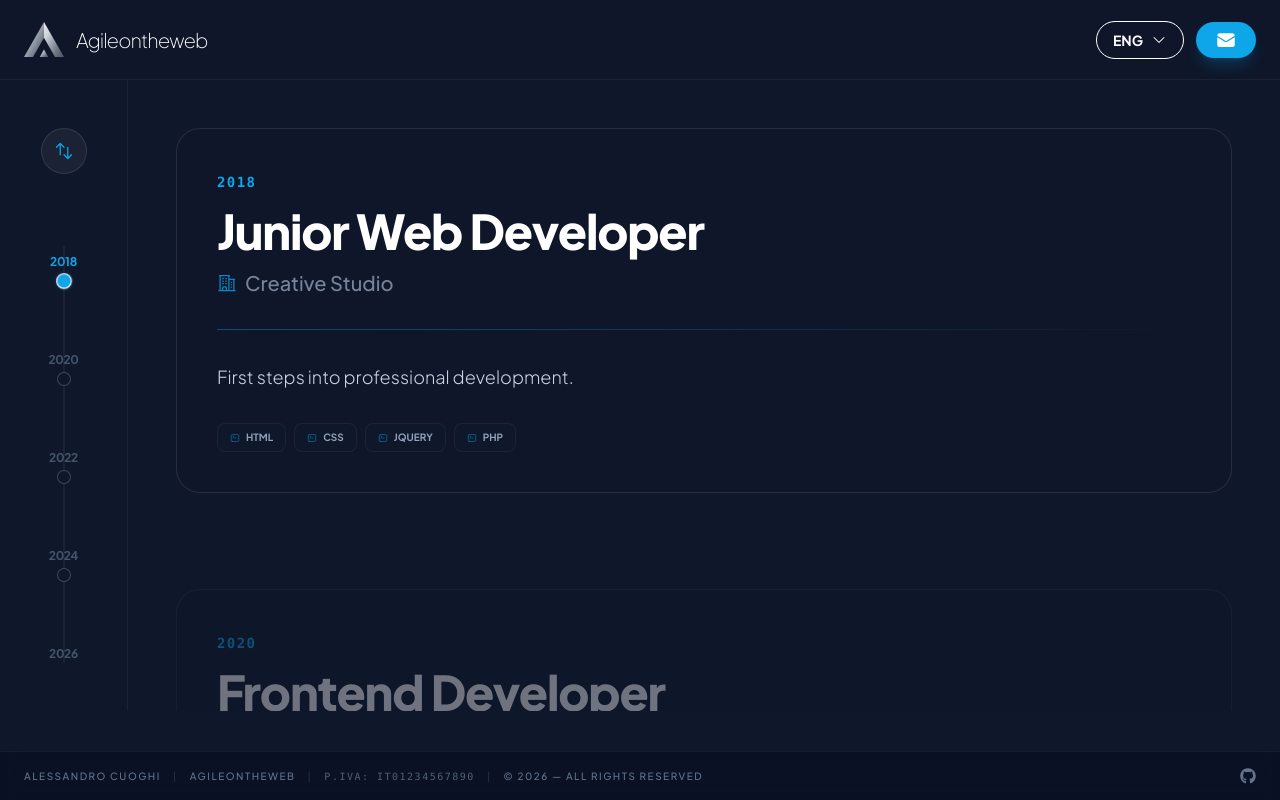
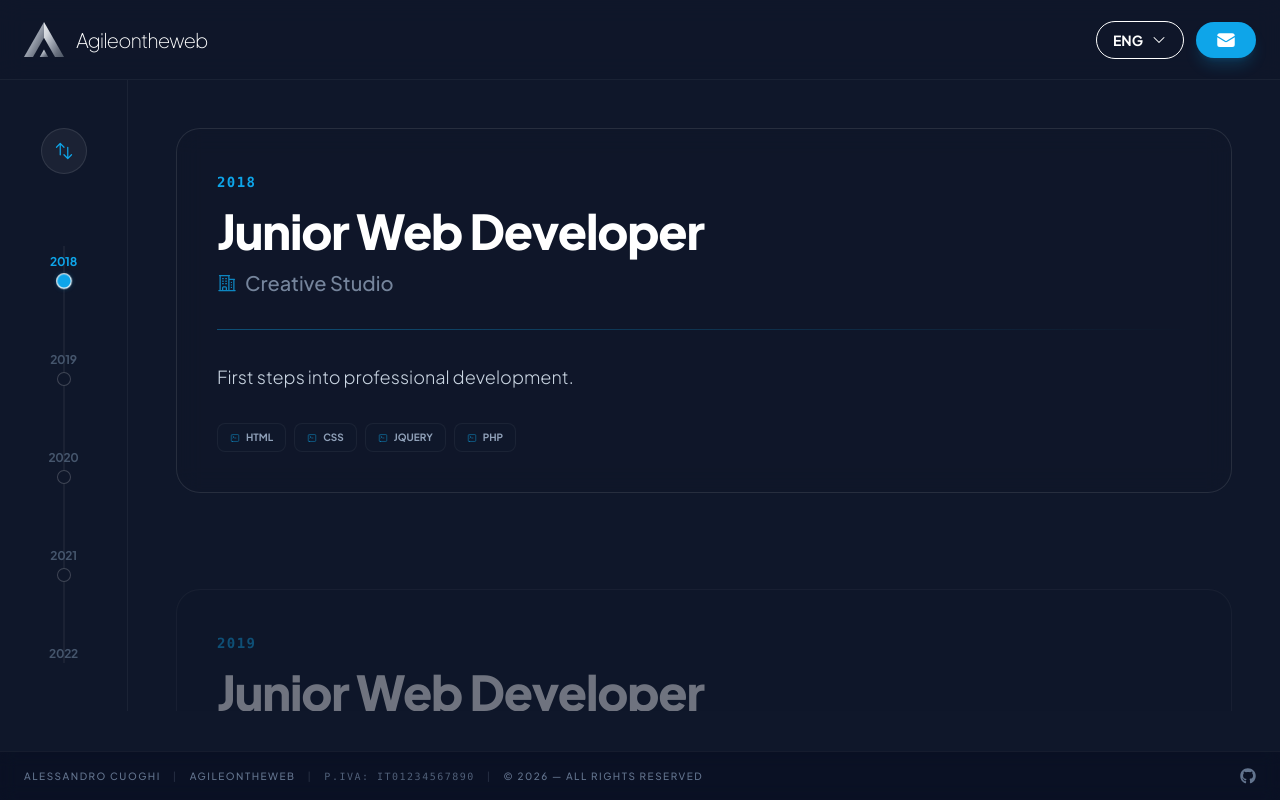
Before and after one commit to agileontheweb/curriculum-react, a React (Vite) app: page / in a window 1280 px wide. Built offline with nearby package versions, Linux system fonts and the light colour scheme.

Commit message:
aggiunto dati a caso per allungare la timeline

```diff
--- a/src/data.js
+++ b/src/data.js
@@ -9,6 +9,14 @@ export const experiences = [
   },
   {
     id: 2,
+    year: "2019",
+    company: "Digital Agency",
+    videoId: "def67890",
+    projectUrl: "https://example.com",
+    skills: ["React", "SASS", "Firebase"]
+  },
+  {
+    id: 3,
     year: "2020",
     company: "Digital Agency",
     videoId: "def67890",
@@ -16,7 +24,15 @@ export const experiences = [
     skills: ["React", "SASS", "Firebase"]
   },
   {
-    id: 3,
+    id: 4,
+    year: "2021",
+    company: "Digital Agency",
+    videoId: "def67890",
+    projectUrl: "https://example.com",
+    skills: ["React", "SASS", "Firebase"]
+  },
+  {
+    id: 5,
     year: "2022",
     company: "Web Solutions",
     videoId: "ghi11223",
@@ -24,7 +40,7 @@ export const experiences = [
     skills: ["Vue.js", "Node.js", "MongoDB"]
   },
   {
-    id: 4,
+    id: 6,
     year: "2024",
     company: "Tech Innovation",
     videoId: "jkl44556",
@@ -32,7 +48,7 @@ export const experiences = [
     skills: ["Next.js", "TypeScript", "Prisma"]
   },
   {
-    id: 15, // Quello originale
+    id: 7,
     year: "2026",
     company: "AgileOnTheWeb",
     videoId: "K9XDq270l40",
--- a/src/locales/en.json
+++ b/src/locales/en.json
@@ -18,10 +18,20 @@
       "description": "First steps into professional development.",
       "fullDescription": "I started by working on showcase websites and small e-commerce platforms, focusing on clean HTML code and cross-browser compatibility."
     },
+    "2019": {
+      "title": "Junior Web Developer",
+      "description": "I primi passi nello sviluppo professionale.",
+      "fullDescription": "Ho iniziato lavorando su siti vetrina e piccoli e-commerce, focalizzandomi sulla pulizia del codice HTML e sulla compatibilità cross-browser."
+    },
     "2020": {
       "title": "Frontend Developer",
       "description": "Transitioning towards modern Single Page Applications.",
       "fullDescription": "I specialized in React, managing application state and integrating REST APIs for dynamic dashboards."
+    },
+    "2021": {
+      "title": "Junior Web Developer",
+      "description": "I primi passi nello sviluppo professionale.",
+      "fullDescription": "Ho iniziato lavorando su siti vetrina e piccoli e-commerce, focalizzandomi sulla pulizia del codice HTML e sulla compatibilità cross-browser."
     },
     "2022": {
       "title": "Fullstack Web Engineer",
--- a/src/locales/es.json
+++ b/src/locales/es.json
@@ -18,10 +18,20 @@
       "description": "Primeros pasos en el desarrollo profesional.",
       "fullDescription": "Comencé trabajando en sitios web institucionales y pequeños e-commerce, enfocándome en la limpieza del código HTML y la compatibilidad entre navegadores."
     },
+    "2019": {
+      "title": "Junior Web Developer",
+      "description": "I primi passi nello sviluppo professionale.",
+      "fullDescription": "Ho iniziato lavorando su siti vetrina e piccoli e-commerce, focalizzandomi sulla pulizia del codice HTML e sulla compatibilità cross-browser."
+    },
     "2020": {
       "title": "Frontend Developer",
       "description": "Transición hacia las modernas Single Page Applications.",
       "fullDescription": "Me especialicé en React, gestionando el estado de las aplicaciones e integrando APIs REST para paneles de control dinámicos."
+    },
+    "2021": {
+      "title": "Junior Web Developer",
+      "description": "I primi passi nello sviluppo professionale.",
+      "fullDescription": "Ho iniziato lavorando su siti vetrina e piccoli e-commerce, focalizzandomi sulla pulizia del codice HTML e sulla compatibilità cross-browser."
     },
     "2022": {
       "title": "Fullstack Web Engineer",
--- a/src/locales/it.json
+++ b/src/locales/it.json
@@ -18,10 +18,20 @@
       "description": "I primi passi nello sviluppo professionale.",
       "fullDescription": "Ho iniziato lavorando su siti vetrina e piccoli e-commerce, focalizzandomi sulla pulizia del codice HTML e sulla compatibilità cross-browser."
     },
+    "2019": {
+      "title": "Junior Web Developer",
+      "description": "I primi passi nello sviluppo professionale.",
+      "fullDescription": "Ho iniziato lavorando su siti vetrina e piccoli e-commerce, focalizzandomi sulla pulizia del codice HTML e sulla compatibilità cross-browser."
+    },
     "2020": {
       "title": "Frontend Developer",
       "description": "Transizione verso le moderne Single Page Applications.",
       "fullDescription": "Mi sono specializzato in React, gestendo lo stato delle applicazioni e integrando API REST per dashboard dinamiche."
+    },
+    "2021": {
+      "title": "Junior Web Developer",
+      "description": "I primi passi nello sviluppo professionale.",
+      "fullDescription": "Ho iniziato lavorando su siti vetrina e piccoli e-commerce, focalizzandomi sulla pulizia del codice HTML e sulla compatibilità cross-browser."
     },
     "2022": {
       "title": "Fullstack Web Engineer",
```
